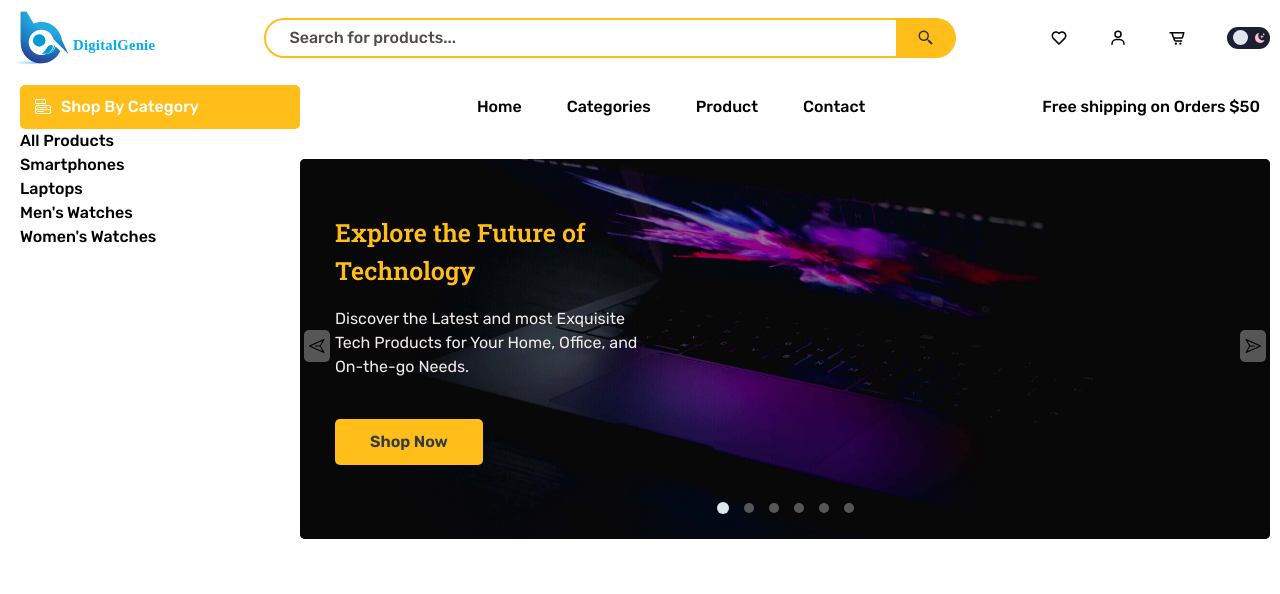
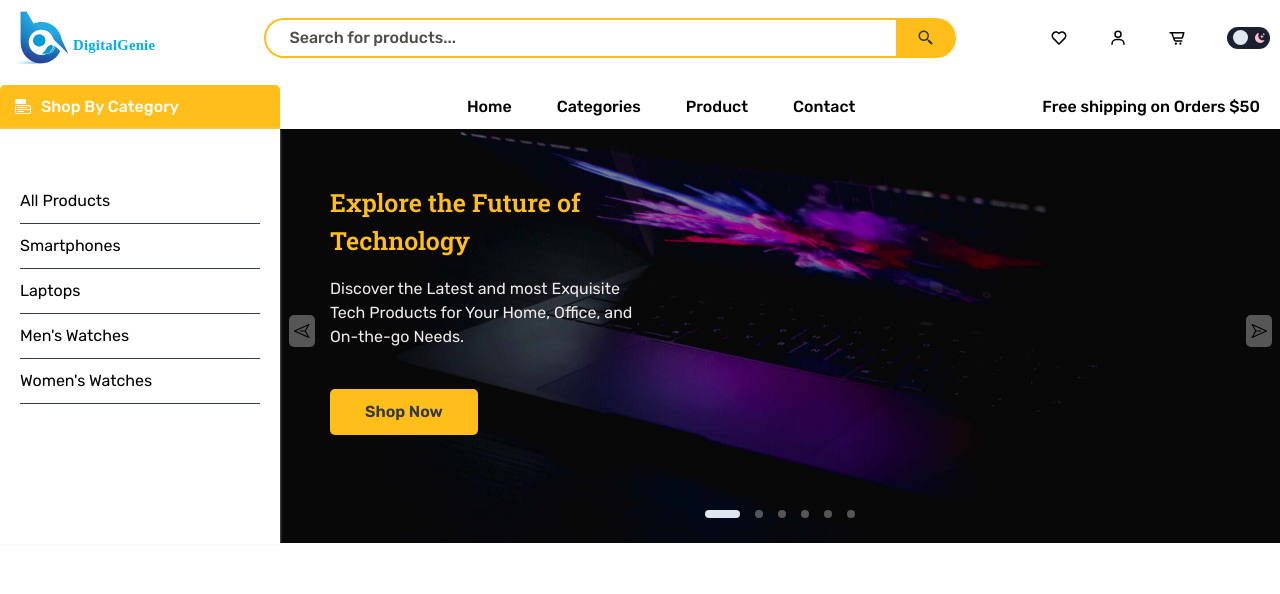
Before and after one commit to Ryan-Zayne/E-Commerce--DEPRECATED, a React (Vite) app: page / in a window 1280 px wide. Shown: the top 594 px of the page. Built offline with nearby package versions, Linux system fonts and the light colour scheme; no server answers.

Commit message:
More refactors

```diff
--- a/src/components/Hero/Carousel.jsx
+++ b/src/components/Hero/Carousel.jsx
@@ -8,17 +8,21 @@ import * as assets from './images';
 const images = Object.values(assets);
 
 const Carousel = () => {
-	const { currentSlide, resetSlide, nextSlideButton, previousSlideButton } = useCarousel(images);
+	const { currentSlide, goToSlide, nextSlideButton, previousSlideButton } = useCarousel({
+		numberOfSlides: images.length,
+		autoPlay: true,
+		interval: 8000,
+	});
 	const { animatedElements } = useAnimateRef();
 	const isDarkMode = useThemeStore((state) => state.isDarkMode);
 
 	const carouselDots = images.map((item, index) => (
 		<span
-			onClick={() => resetSlide(index)}
+			onClick={() => goToSlide(index)}
 			key={item}
 			className={twMerge(`
-				inline-block aspect-square w-[1rem] cursor-pointer rounded-[50%] bg-carousel-btn hover:bg-carousel-dot hover:[box-shadow:0_0_5px_var(--carousel-dot)]
-				${index === currentSlide ? 'w-[1.2rem] bg-carousel-dot' : ''}
+				inline-block h-[0.8rem] w-[0.8rem] shrink-0 cursor-pointer rounded-[50%] bg-carousel-btn transition-[width] duration-[300ms] [transition-timing-function:ease] hover:bg-carousel-dot hover:[box-shadow:0_0_5px_var(--carousel-dot)]
+				${index === currentSlide ? 'w-[3.5rem] rounded-[1rem] bg-carousel-dot' : ''}
 			`)}
 		/>
 	));
@@ -28,8 +32,8 @@ const Carousel = () => {
 			<img
 				key={image}
 				className={twMerge(`
-					absolute h-full object-cover object-[center] transition-[opacity,transform] duration-[1000ms] ease-in
-					${index === currentSlide ? 'translate-x-[0] opacity-[1]' : 'translate-x-[100%] opacity-[0.8] '}
+					absolute h-full object-cover object-[center] transition-[opacity,transform] duration-[2000ms] [transition-timing-function:ease]
+					${index === currentSlide ? 'opacity-1 translate-x-[0]' : 'translate-x-[-100%] opacity-[0.6]'}
 				`)}
 				src={image}
 				alt=""
@@ -38,23 +42,23 @@ const Carousel = () => {
 	});
 
 	return (
-		<article id="Carousel" className="relative mx-[1rem] mt-[2rem] flex h-[38rem]">
+		<article id="Carousel" className="relative flex min-h-[41.4rem] max-sm:mx-[2rem]">
 			<button
 				onClick={previousSlideButton}
-				className="absolute left-[0.4rem] top-[45%] z-10 rotate-180 rounded-[5px] bg-carousel-btn p-[0.8rem_0.5rem] transition-[transform] hover:[box-shadow:0_0_5px_var(--text-dark)] active:scale-[1.1]"
+				className="absolute left-[0.4rem] top-[45%] z-10 rotate-180 rounded-[5px] bg-carousel-btn p-[0.8rem_0.5rem] transition-[transform] hover:[box-shadow:0_0_5px_var(--text-dark)] active:scale-[1.1] md:left-[0.9rem]"
 			>
 				<RxPaperPlane />
 			</button>
 
-			<div
+			<ul
 				id="Images"
 				className={twMerge(`
-					relative w-full overflow-hidden rounded-[5px] bg-primary brightness-[0.6] contrast-[1]
+					relative w-full overflow-hidden rounded-[5px] brightness-[0.6] contrast-[1] md:rounded-none
 					${isDarkMode ? '[box-shadow:0_0_3px_0.1px_var(--carousel-dot)]' : ''}
 				`)}
 			>
 				{carouselSlides}
-			</div>
+			</ul>
 
 			<span
 				id="Slider dots"
@@ -65,7 +69,7 @@ const Carousel = () => {
 
 			<section
 				id="Description"
-				className="absolute mt-[5.5rem] flex w-full select-none flex-col items-start gap-[1rem] px-[3.5rem] text-light"
+				className="absolute mt-[5.5rem] flex w-full select-none flex-col items-start gap-[1rem] px-[3.5rem] text-light md:pl-[5rem]"
 			>
 				{/* Heading and Caption */}
 				<article className="w-[28ch]">
@@ -97,7 +101,7 @@ const Carousel = () => {
 
 			<button
 				onClick={nextSlideButton}
-				className="absolute right-[0.4rem] top-[45%] z-10 rounded-[5px] bg-carousel-btn p-[0.8rem_0.5rem] transition-[transform] hover:[box-shadow:0_0_5px_var(--text-dark)] active:scale-[1.1]"
+				className="absolute right-[0.4rem] top-[45%] z-10 rounded-[5px] bg-carousel-btn p-[0.8rem_0.5rem] transition-[transform] hover:[box-shadow:0_0_5px_var(--text-dark)] active:scale-[1.1] md:right-[0.8rem]"
 			>
 				<RxPaperPlane />
 			</button>
--- a/src/components/Hero/Hero.jsx
+++ b/src/components/Hero/Hero.jsx
@@ -4,7 +4,7 @@ import Carousel from './Carousel';
 const Hero = () => {
 	const isDesktop = useDesktopQuery();
 	return (
-		<section id="Hero" className={`${isDesktop ? 'ml-[29rem]' : ''} mt-[1rem]`}>
+		<section id="Hero" className={`bg-primary ${isDesktop ? 'pl-[28rem]' : ''}`}>
 			<Carousel />
 		</section>
 	);
--- a/src/components/Navbar/Navbar.jsx
+++ b/src/components/Navbar/Navbar.jsx
@@ -17,7 +17,7 @@ const Navbar = () => {
 	`);
 
 	return (
-		<header id="Navbar" className="flex flex-wrap justify-center py-[1rem] md:gap-[2rem]">
+		<header id="Navbar" className="flex flex-wrap justify-center pt-[1rem] md:gap-[2rem]">
 			{/* Logo, Search Bar and Header Icons */}
 			<NavHeader logo={logo} />
 
--- a/src/components/Navbar/NavigationLinks.jsx
+++ b/src/components/Navbar/NavigationLinks.jsx
@@ -1,4 +1,4 @@
-import { BsMenuButton } from 'react-icons/bs';
+import { BsMenuButtonFill } from 'react-icons/bs';
 import { twMerge } from 'tailwind-merge';
 import { useDesktopQuery } from '../../hooks';
 
@@ -6,7 +6,6 @@ import { useGlobalActions, useGlobalStore } from '../../zustand-store/globalStor
 
 const NavigationLinks = ({ logo }) => {
 	const isDesktop = useDesktopQuery();
-
 	const isNavShow = useGlobalStore((state) => state.isNavShow);
 	const { navShowHandler } = useGlobalActions();
 
@@ -37,19 +36,29 @@ const NavigationLinks = ({ logo }) => {
 			)}
 
 			{/* NAVIGATION LINKS */}
-			<nav className="flex w-[100%] items-center justify-between font-[500] lg:px-[2rem] ">
+			<nav className="flex w-[100%] items-center justify-between font-[500] lg:pr-[2rem] ">
 				{isDesktop && (
 					<div id="Categories" className="relative z-50">
-						<button className="flex w-[28rem] items-center gap-[1rem] rounded-[0.5rem] bg-heading p-[1rem_1.5rem] font-[500] text-body">
-							<BsMenuButton />
+						<button className="flex w-[28rem] items-center gap-[1rem] rounded-[0.5rem_0.5rem_0_0] bg-heading p-[1rem_1.5rem] font-[500] text-body">
+							<BsMenuButtonFill />
 							Shop By Category
 						</button>
-						<ul className="absolute min-h-[41.3rem] w-full bg-body">
-							<li>All Products</li>
-							<li>Smartphones</li>
-							<li>Laptops</li>
-							<li>{"Men's Watches"}</li>
-							<li>{"Women's Watches"}</li>
+						<ul className="absolute min-h-[41.5rem] w-full bg-body px-[2rem] pt-[5rem] font-[400] [box-shadow:0_0_3px_0.1px_var(--carousel-dot)]">
+							<li className="py-[1rem] [border-bottom:1px_solid_var(--color-primary)]">
+								All Products
+							</li>
+							<li className="py-[1rem] [border-bottom:1px_solid_var(--color-primary)]">
+								Smartphones
+							</li>
+							<li className="py-[1rem] [border-bottom:1px_solid_var(--color-primary)]">
+								Laptops
+							</li>
+							<li className="py-[1rem] [border-bottom:1px_solid_var(--color-primary)]">
+								Men{`'`}s Watches
+							</li>
+							<li className="py-[1rem] [border-bottom:1px_solid_var(--color-primary)]">
+								Women{`'`}s Watches
+							</li>
 						</ul>
 					</div>
 				)}
--- a/src/components/Products/ProductsCard.jsx
+++ b/src/components/Products/ProductsCard.jsx
@@ -55,7 +55,9 @@ const ProductCard = ({ image, title, price, description }) => {
 						variant={'cart'}
 						theme={'secondary'}
 						text={'Add to Cart'}
-						className={'mt-[1rem] p-[0.8rem_1.4rem] text-[1.2rem] font-[500] active:scale-[1.05]'}
+						className={
+							'mt-[1rem] p-[0.8rem_1.3rem] text-[1.3rem] font-[500] active:translate-y-[0.15rem]'
+						}
 					/>
 				</div>
 			</Card.Footer>
--- a/src/components/common/Button.jsx
+++ b/src/components/common/Button.jsx
@@ -5,7 +5,7 @@ const Button = ({ theme = 'primary', variant = 'regular', size = 'md', className
 	const semanticVariants = {
 		regular: 'rounded-[0.5rem]',
 		input: 'rounded-[0_2.5rem_2.5rem_0]',
-		cart: 'rounded-[4rem]',
+		cart: 'rounded-[0.8rem]',
 	};
 
 	const semanticThemes = {
--- a/src/hooks/useCarousel.js
+++ b/src/hooks/useCarousel.js
@@ -1,23 +1,26 @@
 import { useEffect } from 'react';
 import { useGlobalActions, useGlobalStore } from '../zustand-store/globalStore';
 
-const useCarousel = (imageArray) => {
+const useCarousel = ({ numberOfSlides, autoPlay = false, interval = 10000 }) => {
 	const currentSlide = useGlobalStore((state) => state.currentSlide);
 
-	const { nextSlide, previousSlide, resetSlide } = useGlobalActions();
+	const { nextSlide, previousSlide, goToSlide } = useGlobalActions();
 
-	const maxSlide = imageArray.length - 1;
+	const maxSlide = numberOfSlides - 1;
 
-	const previousSlideButton = () => (currentSlide === 0 ? resetSlide(maxSlide) : previousSlide());
+	const nextSlideButton = () => (currentSlide === maxSlide ? goToSlide(0) : nextSlide());
 
-	const nextSlideButton = () => (currentSlide === maxSlide ? resetSlide(0) : nextSlide());
+	const previousSlideButton = () => (currentSlide === 0 ? goToSlide(maxSlide) : previousSlide());
 
 	useEffect(() => {
-		const infiniteScroll = setInterval(() => nextSlideButton(), 10000);
-		return () => clearInterval(infiniteScroll);
+		let infiniteScrollId;
+		if (autoPlay) {
+			infiniteScrollId = setInterval(() => nextSlideButton(), interval);
+		}
+		return () => clearInterval(infiniteScrollId);
 	});
 
-	return { currentSlide, resetSlide, previousSlideButton, nextSlideButton };
+	return { currentSlide, goToSlide, previousSlideButton, nextSlideButton };
 };
 
 export default useCarousel;
--- a/src/hooks/useFetch.js
+++ b/src/hooks/useFetch.js
@@ -1,9 +1,9 @@
 import { useQueries, useQuery } from '@tanstack/react-query';
 import { axiosInstance } from '../utils/axiosInstance';
 
-const useFetch = ({ key, url, staleTime, cacheTime }) => {
+const useFetch = ({ key, url, staleTime }) => {
 	const fetcher = () => axiosInstance.get(url).then((response) => response.data);
-	const queryResult = useQuery(key, fetcher, { staleTime, cacheTime });
+	const queryResult = useQuery({ queryKey: key, queryFn: fetcher, staleTime });
 
 	return queryResult;
 };
--- a/src/hooks/useMediaQueries.js
+++ b/src/hooks/useMediaQueries.js
@@ -5,7 +5,7 @@ const tabletQuery = window.matchMedia('(min-width: 768px)');
 const desktopQuery = window.matchMedia('(min-width: 1000px)');
 
 export const useMobileQuery = () => {
-	const [isMobile, setIsMobile] = useState(mobileQuery.matches);
+	const [isMobile, setIsMobile] = useState(() => mobileQuery.matches);
 
 	const handleMediaQueryChange = () => setIsMobile(mobileQuery.matches);
 
@@ -21,7 +21,7 @@ export const useMobileQuery = () => {
 };
 
 export const useTabletQuery = () => {
-	const [isTablet, setIsTablet] = useState(tabletQuery.matches);
+	const [isTablet, setIsTablet] = useState(() => tabletQuery.matches);
 
 	const handleMediaQueryChange = () => setIsTablet(tabletQuery.matches);
 
@@ -37,7 +37,7 @@ export const useTabletQuery = () => {
 };
 
 export const useDesktopQuery = () => {
-	const [isDesktop, setIsDesktop] = useState(desktopQuery.matches);
+	const [isDesktop, setIsDesktop] = useState(() => desktopQuery.matches);
 
 	const handleMediaQueryChange = () => setIsDesktop(desktopQuery.matches);
 
--- a/src/zustand-store/globalStore.js
+++ b/src/zustand-store/globalStore.js
@@ -10,7 +10,7 @@ const storeObject = (set) => ({
 		searchShowHandler: () => set((state) => ({ isSearchShow: !state.isSearchShow })),
 		nextSlide: () => set((state) => ({ currentSlide: state.currentSlide + 1 })),
 		previousSlide: () => set((state) => ({ currentSlide: state.currentSlide - 1 })),
-		resetSlide: (resetValue) => set({ currentSlide: resetValue }),
+		goToSlide: (resetValue) => set({ currentSlide: resetValue }),
 	},
 });
 
```
Also changed, not shown: .eslintrc.json.
